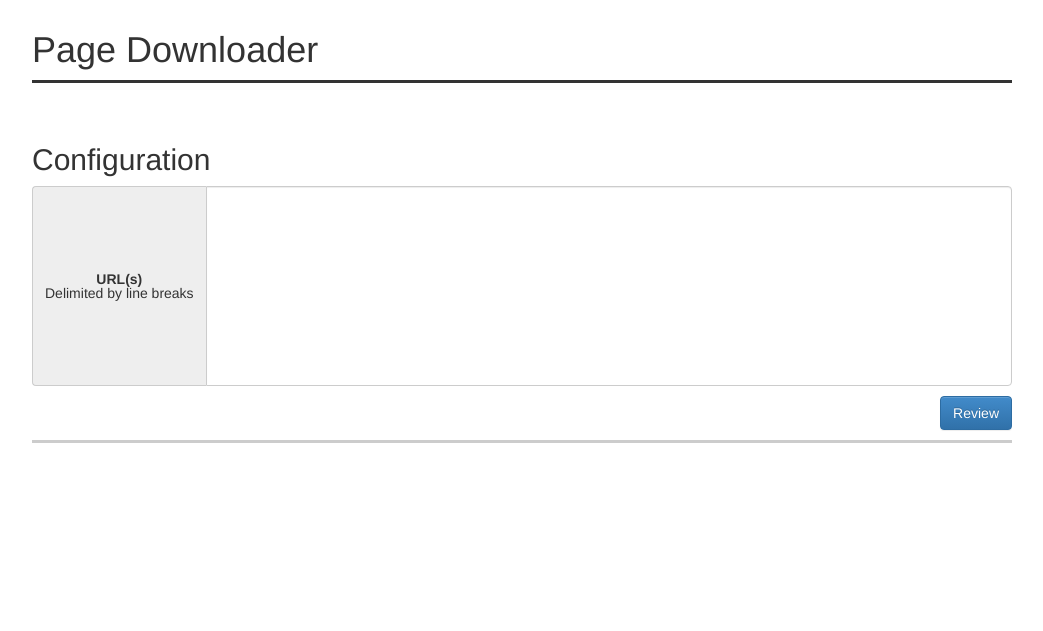
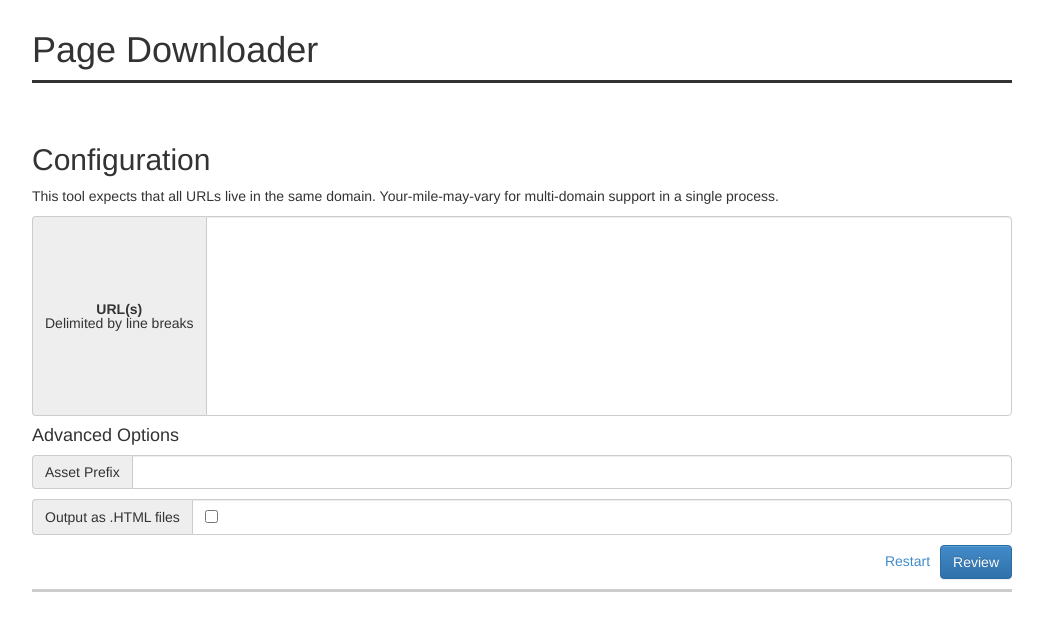
Before and after one commit to mattlo/page-downloader, a PHP site: page / in a window 1280 px wide. Shown: the top 631 px of the page, without its empty margins (118-1161 px from the left). Run offline with PHP 8.4, Linux system fonts and the light colour scheme.

Commit message:
added interface for management

```diff
--- a/src/index.php
+++ b/src/index.php
@@ -14,16 +14,46 @@
 			<div class="input-form">
 				<section>
 					<h2>Configuration</h2>
+					<p>
+						This tool expects that all URLs live in the same domain. Your-mile-may-vary for multi-domain support in a single process.
+					</p>
 					<div class="input-group input-url-list">
 						<span class="input-group-addon"><strong>URL(s)</strong><br />Delimited by line breaks</span>
 						<textarea class="form-control"></textarea>
 					</div>
+
+					<h4>Advanced Options</h4>
+					<div class="input-group input-asset-prefix">
+						<span class="input-group-addon">Asset Prefix</span>
+						<input type="text" class="form-control" />
+					</div>
+					<div class="input-group input-html-output">
+						<span class="input-group-addon">Output as .HTML files</span>
+						<span class="form-control">
+							<input type="checkbox" value="/output" />
+						</span>
+					</div>
 					<div class="input-group pull-right">
-						<button type="submit" class="btn btn-primary">Review</button>
+						<a href="" class="restart-btn">Restart</a> <button type="submit" class="btn btn-primary review-btn">Review</button>
 					</div>
 				</section>
 				<section>
 					<h2>Confirm</h2>
+					<div class="input-group confirm-url-count">
+						<span class="input-group-addon">Amount of URLs</span>
+						<span class="form-control"></span>
+					</div>
+					<div class="input-group confirm-asset-prefix">
+						<span class="input-group-addon">Asset Prefix</span>
+						<span class="form-control"></span>
+					</div>
+					<div class="input-group confirm-output-html">
+						<span class="input-group-addon">Output as HTML</span>
+						<span class="form-control"></span>
+					</div>
+					<div class="input-group pull-right">
+						<a href="" class="restart-btn">Restart</a> <button type="submit" class="btn btn-primary run-btn">Run</button>
+					</div>
 				</section>
 			</div>
 
--- a/src/public/css/main.css
+++ b/src/public/css/main.css
@@ -25,3 +25,11 @@
 .input-group + .input-group {
 	padding-top: 10px;
 }
+
+.restart-btn {
+	margin-right: 10px;
+}
+
+a.url {
+	margin-right: 10px;
+}
--- a/src/public/js/main.js
+++ b/src/public/js/main.js
@@ -19,16 +19,143 @@ App.Constants = (function () {
 	};
 }());
 
+App.Enums = (function () {
+	'use strict';
+
+	return {
+		SUCCESS: 0,
+		PROCESSING: 1,
+		FAILED: 2,
+		QUEUED: 3
+	};
+}());
+
+App.Url = (function () {
+	'use strict';
+
+	var WARNING_CODES = [
+		{clsName: 'success', label: 'Downloaded'},
+		{clsName: 'primary', label: 'Processing...'},
+		{clsName: 'danger', label: 'Failed'},
+		{clsName: 'default', label: 'Queued'}
+	];
+
+	function Url(url, status, index) {
+		var fakeNode = $('<a />')[0];
+		fakeNode.href = url;
+
+		this.url = fakeNode;
+		this.status = status;
+		this.index = index;
+	}
+
+	Url.prototype = {
+		generateStatus: function(status) {
+			this.status = status;
+
+			var path = this.url.pathname;
+
+			if (App.Global.Config.saveAsHtmlExt === true) {
+				path = path.replace(/\.[^/.]+$/, '.html');
+			}
+
+			return '<a href="' + App.Global.Config.assetPrefix + path + '" target="_blank" class="url">' + App.Global.Config.assetPrefix + this.url.pathname + '</a> ' +
+				'<span class="label label-' + WARNING_CODES[this.status].clsName + '">' +WARNING_CODES[this.status].label + '</span>';
+		}
+	};
+
+	return Url;
+}());
+
+App.Request = (function () {
+	'use strict';
+
+	return function () {
+		var url = App.Global.Config.urlList.shift();
+
+		$('.console > div').eq(url.index).html(url.generateStatus(App.Enums.PROCESSING));
+
+		// @TODO refactor request. also use `data` prop. (disable URI encode on url but the rest is is fine)
+		$.ajax({
+			url: '/src/app?url=' + url.url + '&srcroot=' + App.Global.Config.assetPrefix + (App.Global.Config.saveAsHtmlExt === true ? '&htmlext=true' : '')
+		}).success(function() {
+			$('.console > div').eq(url.index).html(url.generateStatus(App.Enums.SUCCESS));
+		}).fail(function () {
+			$('.console > div').eq(url.index).html(url.generateStatus(App.Enums.FAILED));
+		}).done(function () {
+			if (App.Global.Config.urlList.length > 0) {
+				App.Request();
+			}
+		});
+	}
+}());
+
+App.Global = {
+	Config: {
+		/**
+		 * @type {String}
+		 */
+		assetPrefix: '/output',
+		/**
+		 * @type {Array}
+		 */
+		urlList: [],
+		/**
+		 * @type {Boolean}
+		 */
+		saveAsHtmlExt: false
+	}
+};
+
 // Main Process
 (function () {
 	'use strict';
 
 	$(document).ready(function () {
 		// bind all step sections
-		var sections = $(App.Constants.SECTIONS_CSS_SELECTOR);
+		var sections = $(App.Constants.SECTIONS_CSS_SELECTOR),
+			consoleOut = $('.console'),
+			i;
 
 		// show first one
 		sections.eq(0).slideDown(App.Constants.SECTION_ANIMATION_DURATION);
+
+		$('.review-btn').click(function () {
+			var urls = $('.input-url-list textarea').val().split('\n'),
+				assetPrefix = $('.input-asset-prefix input').val(),
+				saveAsHtmlExt = $('.input-html-output input').prop('checked');
+
+			// iterate over lines
+			for (i = 0; i < urls.length; ++i) {
+				App.Global.Config.urlList.push(new App.Url(urls[i], App.Enums.QUEUED, i));
+			}
+
+			// save options
+			App.Global.Config.assetPrefix = assetPrefix;
+			App.Global.Config.saveAsHtmlExt = saveAsHtmlExt;
+
+			// update review display
+			$('.confirm-url-count .form-control').text(App.Global.Config.urlList.length);
+			$('.confirm-asset-prefix .form-control').text(App.Global.Config.assetPrefix);
+			$('.confirm-output-html .form-control').text(App.Global.Config.saveAsHtmlExt === true ? 'Yes' : 'No');
+
+			// continue to review
+			sections.eq(0).slideUp(App.Constants.SECTION_ANIMATION_DURATION);
+			sections.eq(1).slideDown(App.Constants.SECTION_ANIMATION_DURATION);
+		});
+
+		// final confirm button trigger
+		$('.run-btn').click(function () {
+			// hide button
+			$('.input-group.pull-right, h2', sections.eq(1)).hide();
+
+			// update console
+			for (i = 0; i < App.Global.Config.urlList.length; ++i) {
+				console.log(App.Global.Config.urlList[i]);
+				consoleOut.append('<div>' + App.Global.Config.urlList[i].generateStatus(App.Enums.QUEUED) + '</div>');
+			}
+
+			App.Request();
+		});
 	});
-
 }());
```
